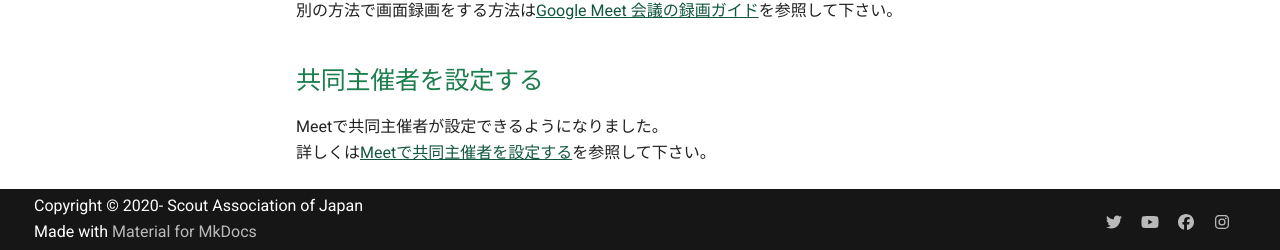
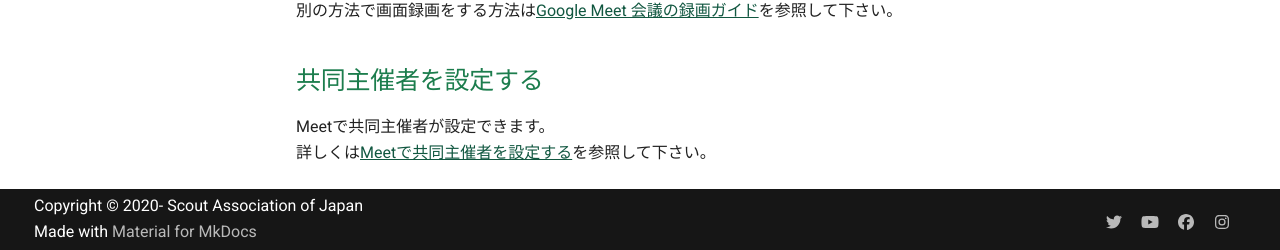
Before and after one commit to Scout-Association-of-Japan/DX-promotion-guidelines, an MkDocs documentation site: the page built from docs/web-meeting-guide/meet/GoogleMeet-adv.md, in a window 1280 px wide and 900 px high, scrolled down 2824 px. Shown: the part 647-897 px from the top of the window. Built offline with MkDocs 1.6.1 and Material for MkDocs 9.7.7, drawn with Linux system fonts in a browser that asks for light colours; comment, search, counter and statistics services are not loaded.

Commit message:
Update GoogleMeet-adv.md

```diff
--- a/docs/web-meeting-guide/meet/GoogleMeet-adv.md
+++ b/docs/web-meeting-guide/meet/GoogleMeet-adv.md
@@ -54,5 +54,5 @@ Meetの録画機能は2022年1月9日で終了しました。<br>
 
 ## 共同主催者を設定する
 
-Meetで共同主催者が設定できるようになりました。<br>
+Meetで共同主催者が設定できます。<br>
 詳しくは[Meetで共同主催者を設定する](GoogleMeet-co-hosts.md)を参照して下さい。
```
